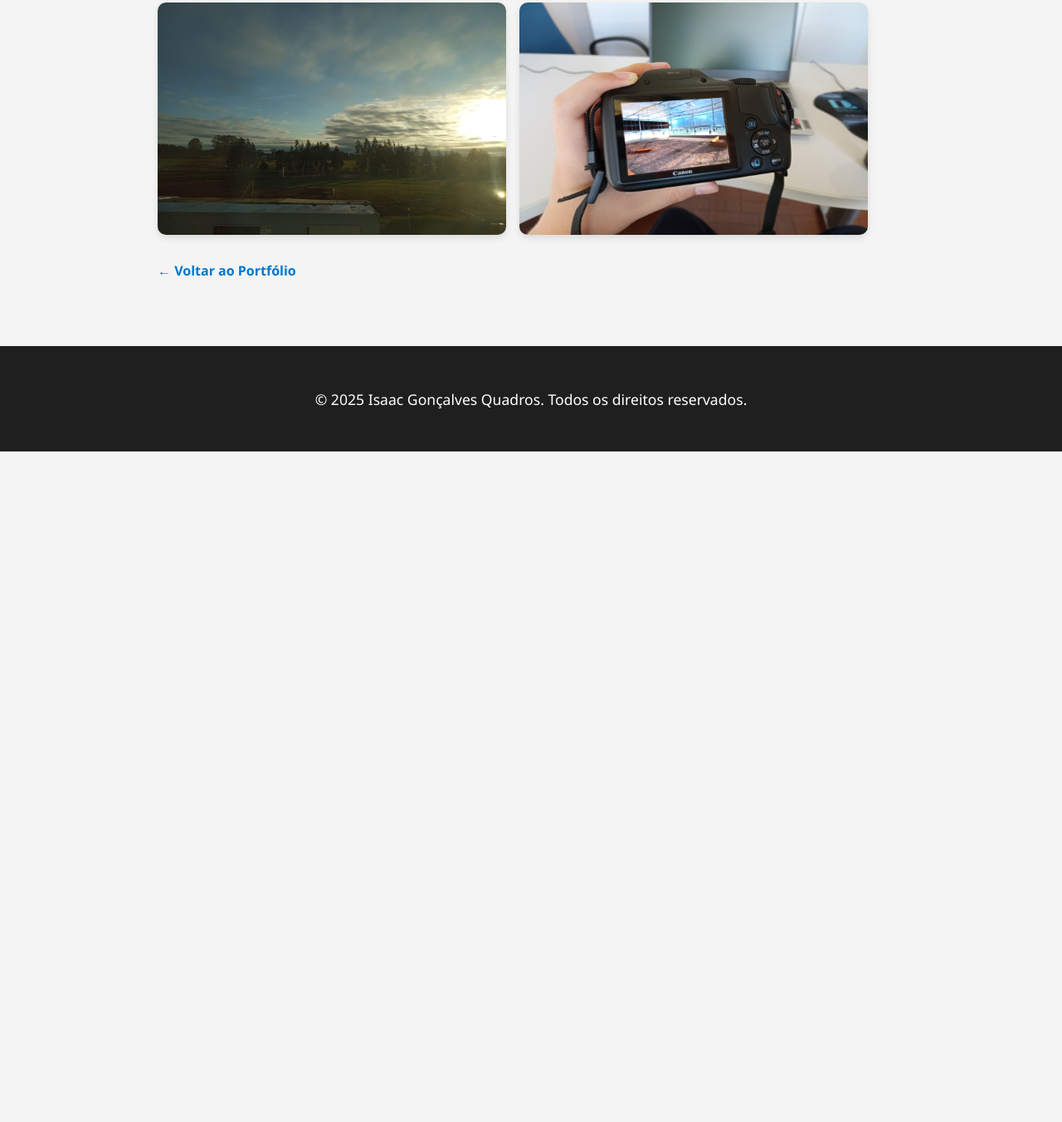
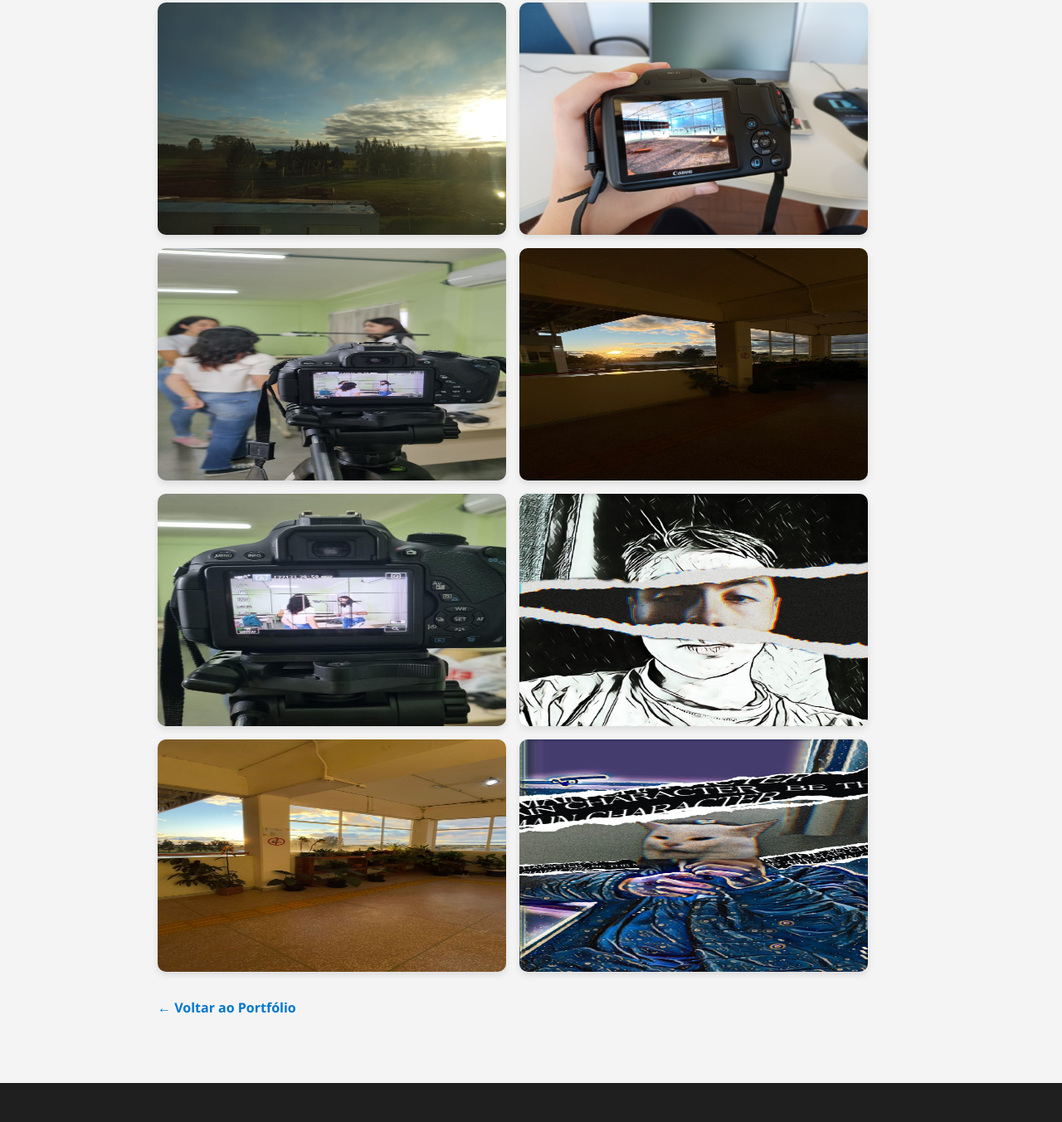
Before and after one commit to Isaac-GhostLolp/portifolio, a plain HTML site: page html/fotos.html in a window 1280 px wide. Shown: the part 5157-6509 px from the top of the page at 83% size. Before the commit the page ends 5701 px from the top, so only its background shows below. Drawn offline with Linux system fonts and the light colour scheme.

Commit message:
Add files via upload

```diff
--- a/html/fotos.html
+++ b/html/fotos.html
@@ -211,6 +211,12 @@
         <img src="../img/geral_ 12.jpeg" alt="" class="foto-ampliavel" />
         <img src="../img/geral_ 13.jpeg" alt="" class="foto-ampliavel" />
         <img src="../img/geral_ 14.jpeg" alt="" class="foto-ampliavel" />
+        <img src="../img/vert_1.jpeg" alt="" class="foto-ampliavel" />
+        <img src="../img/vert_2.jpeg" alt="" class="foto-ampliavel" />
+        <img src="../img/vert_3.jpeg" alt="" class="foto-ampliavel" />
+        <img src="../img/vert_4.jpeg" alt="" class="foto-ampliavel" />
+        <img src="../img/vert_5.jpeg" alt="" class="foto-ampliavel" />
+        <img src="../img/vert_6.jpeg" alt="" class="foto-ampliavel" />
       </div>
 
       <a class="voltar" href="../index.html">&larr; Voltar ao Portfólio</a>
```
